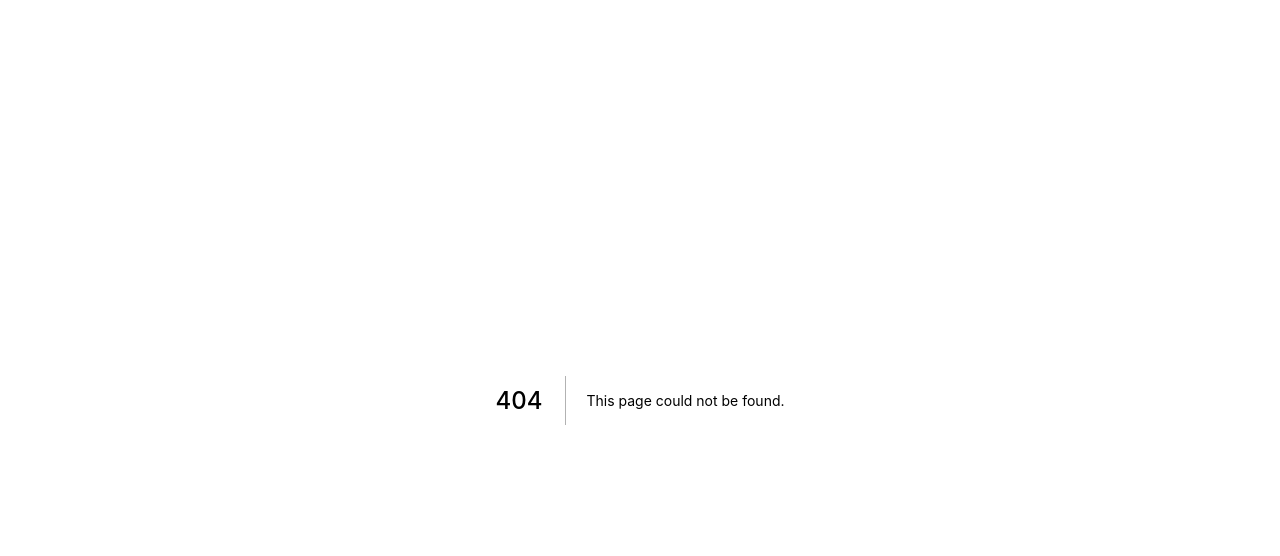
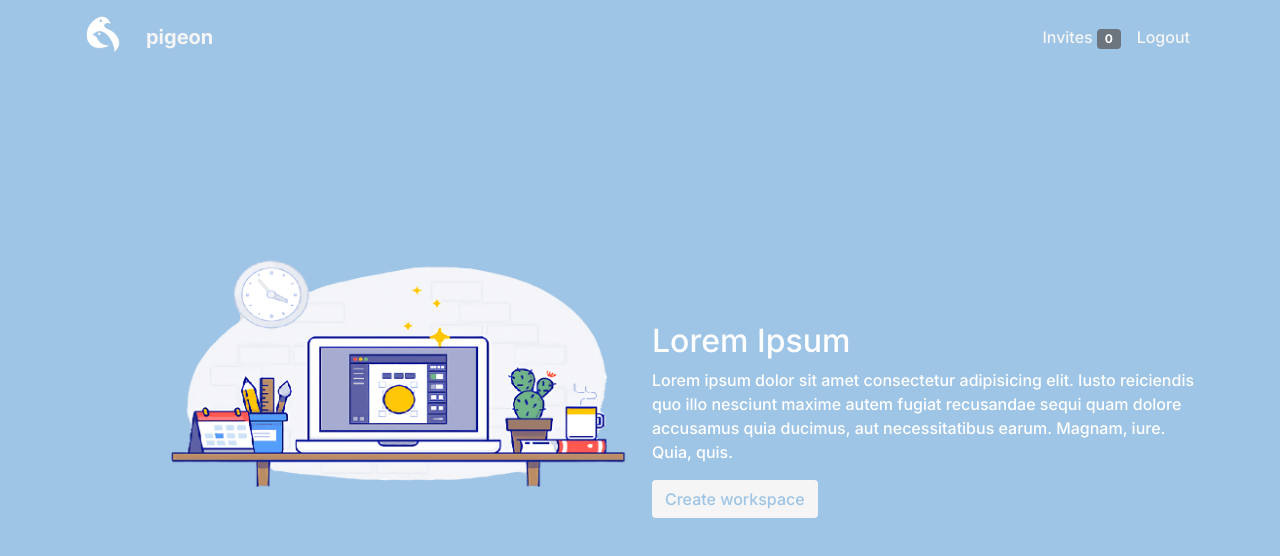
Before and after one commit to ChenZ03/pigeon, a Next.js app: page /workspace in a window 1280 px wide. Before the commit this address had no page. Shown: the top 556 px of the page. Built offline with nearby package versions, Linux system fonts and the light colour scheme.

Commit message:
login function??

```diff
--- a/package.json
+++ b/package.json
@@ -2,15 +2,17 @@
   "name": "frontend",
   "private": true,
   "scripts": {
-    "dev": "next dev" ,
+    "dev": "next dev",
     "build": "next build",
     "start": "next start",
     "lint": "next lint"
   },
   "dependencies": {
+    "@apollo/client": "^3.5.7",
     "@material-ui/core": "^4.12.3",
     "@material-ui/icons": "^4.11.2",
     "bootstrap": "^5.1.3",
+    "graphql": "^16.2.0",
     "next": "12.0.7",
     "react": "17.0.2",
     "react-bootstrap": "^2.1.0",
--- a/pages/_app.js
+++ b/pages/_app.js
@@ -1,8 +1,18 @@
-import '../styles/globals.css'
+import '../styles/globals.css';
+import {ApolloProvider, ApolloClient, InMemoryCache} from '@apollo/client';
 import 'bootstrap/dist/css/bootstrap.min.css';
 
-function MyApp({ Component, pageProps }) {
-  return <Component {...pageProps} />
+const client = new ApolloClient({
+  uri: 'http://localhost:4000/graphql',
+  cache: new InMemoryCache(),
+});
+
+function MyApp({Component, pageProps}) {
+  return (
+    <ApolloProvider client={client}>
+      <Component {...pageProps} />
+    </ApolloProvider>
+  );
 }
 
-export default MyApp
+export default MyApp;
--- a/pages/partials/Navibar.js
+++ b/pages/partials/Navibar.js
@@ -1,4 +1,4 @@
-import {Navbar, Container, Nav} from 'react-bootstrap';
+import {Navbar, Container, Nav, Badge} from 'react-bootstrap';
 import logo from '../components/images/logo.png';
 import Image from 'next/image';
 import styles from '../../styles/Navbar.module.css';
@@ -7,7 +7,7 @@ function NaviBar() {
   return (
     <Navbar collapseOnSelect expand="lg" className={styles.navbarBackground} variant="dark">
       <Container>
-        <Navbar.Brand href="#home">
+        <Navbar.Brand href="/">
           <Image src={logo} alt="#" width={40} height={40} />
         </Navbar.Brand>
         <Navbar.Toggle aria-controls="responsive-navbar-nav" />
@@ -18,12 +18,18 @@ function NaviBar() {
             </Nav.Link>
           </Nav>
           <Nav>
+            <Nav.Link href="/login" className={styles.navtext}>
+              Invites <Badge bg="secondary">0</Badge>
+            </Nav.Link>
             <Nav.Link href="/register" className={styles.navtext}>
+              Logout
+            </Nav.Link>
+            {/* <Nav.Link href="/register" className={styles.navtext}>
               Register
             </Nav.Link>
             <Nav.Link href="/login" className={styles.navtext}>
               Login
-            </Nav.Link>
+            </Nav.Link> */}
           </Nav>
         </Navbar.Collapse>
       </Container>
--- /dev/null
+++ b/pages/workspace.js
@@ -0,0 +1,37 @@
+import Head from 'next/head';
+import Image from 'next/image';
+import styles from '../styles/Home.module.css';
+import NaviBar from './partials/Navibar';
+import {Container, Row, Col} from 'react-bootstrap';
+import img from './components/images/workspace.png';
+
+export default function Home() {
+  return (
+    <>
+      <NaviBar />
+      <div className={styles.container}>
+        <Container>
+          <Row>
+            <Col lg="6" className={styles.img}>
+              <Image src={img} alt="#" width={500} height={300} />
+            </Col>
+            <Col lg="6" className={styles.padding}>
+              <div className="mt-5 text-white ">
+                <h2>Lorem Ipsum</h2>
+                <p>
+                  Lorem ipsum dolor sit amet consectetur adipisicing elit. Iusto reiciendis quo illo nesciunt maxime
+                  autem fugiat recusandae sequi quam dolore accusamus quia ducimus, aut necessitatibus earum. Magnam,
+                  iure. Quia, quis.
+                </p>
+              </div>
+
+              <a href="/" className={`btn ${styles.btnLight}`}>
+                Create workspace
+              </a>
+            </Col>
+          </Row>
+        </Container>
+      </div>
+    </>
+  );
+}
```
Also changed, not shown: pages/login.js (+42 -3 lines), pages/register.js (+55 -6 lines), pages/components/images/workspace.png (added), 1 other file (tests, documents, lock files or other folders).
